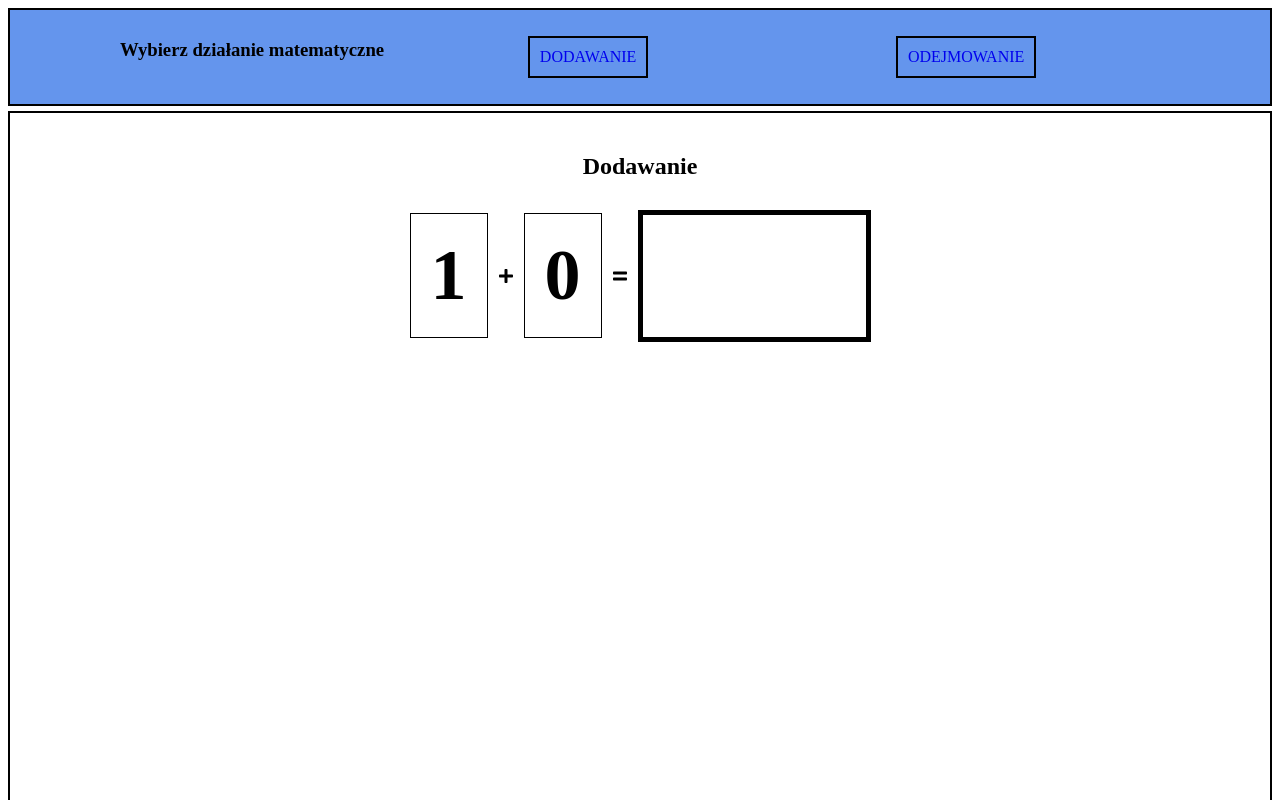
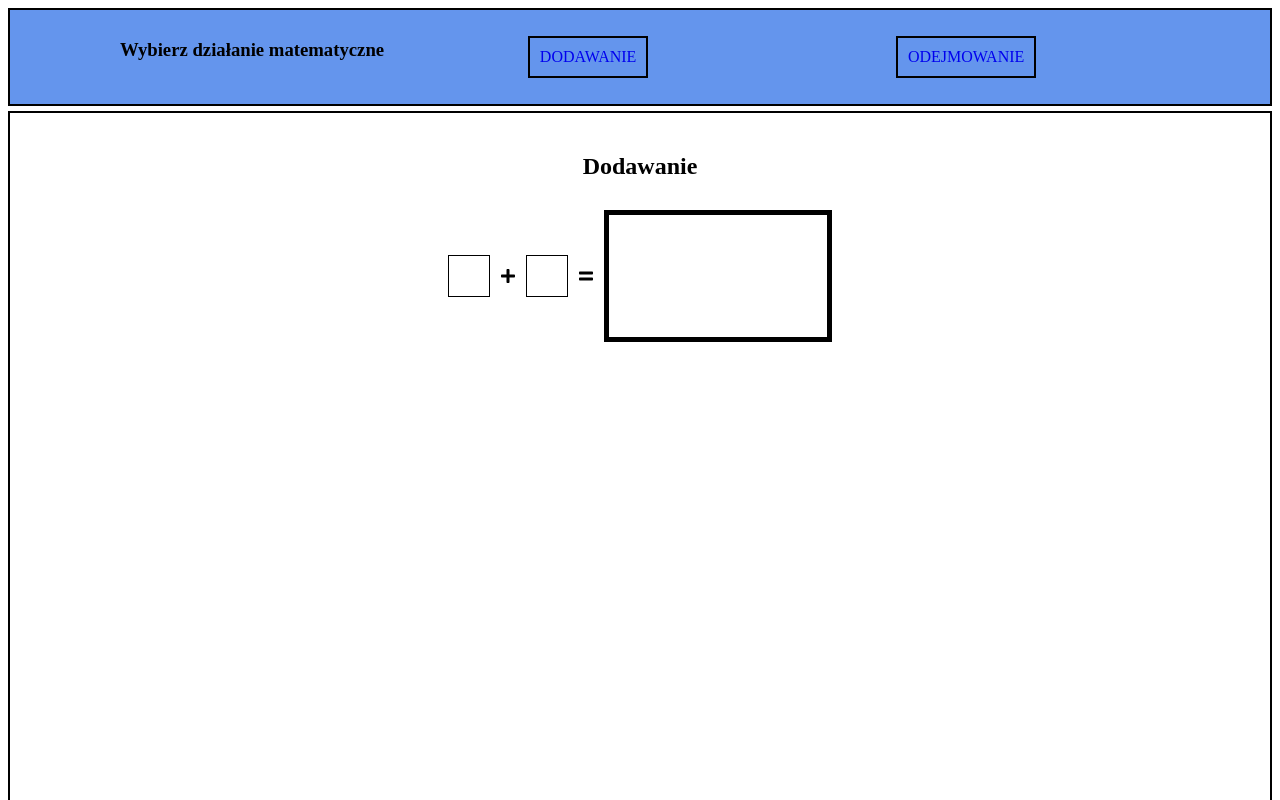
Before and after one commit to Kris87M/up-to-20, a React (Create React App) app: page /addition in a window 1280 px wide. Shown: the top 800 px of the page. Built offline with nearby package versions, Linux system fonts and the light colour scheme.

Commit message:
Add value prop

```diff
--- a/src/components/RandomNumber/RandomNumber.tsx
+++ b/src/components/RandomNumber/RandomNumber.tsx
@@ -1,13 +1,12 @@
 import React from 'react';
 import './RandomNumber.scss';
 
-const RandomNumber = () => {
-  let randomNumber = Math.floor(Math.random()*21);
+const RandomNumber = ({value}) => {
   return (
     <div className='randomNumber'>
-      {randomNumber}
+      {value}
     </div>
   )
 }
 
-export default RandomNumber
+export default RandomNumber;
```
